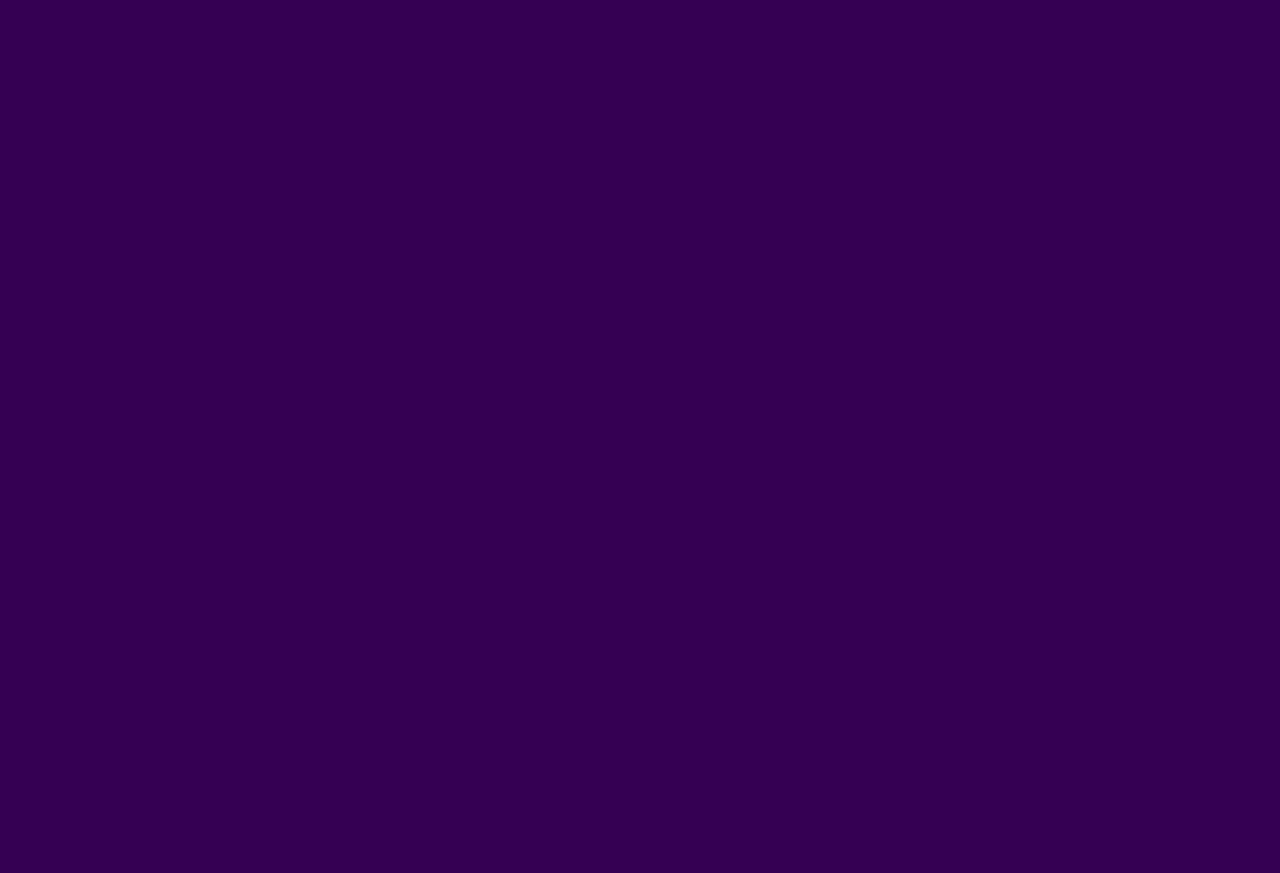
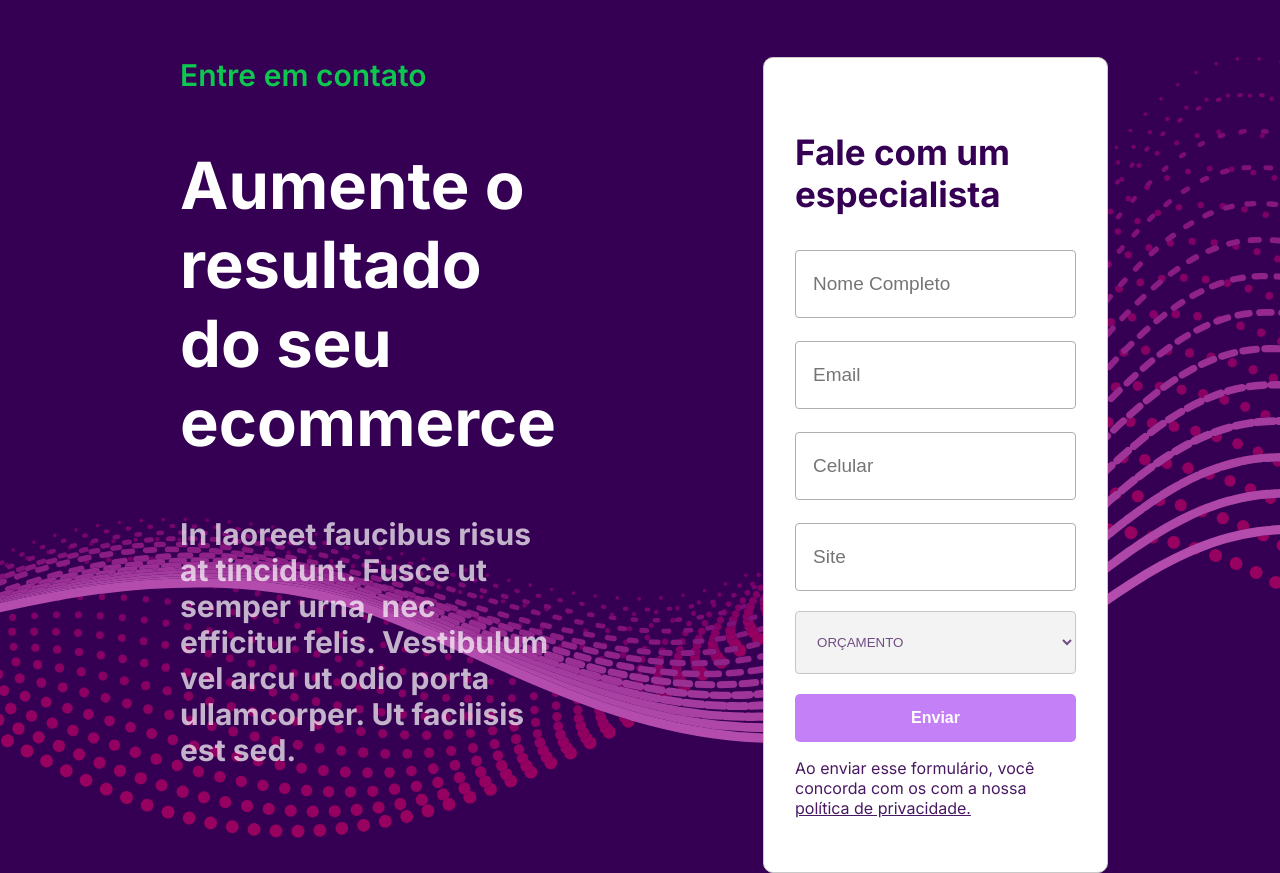
Before and after one commit to SaraMariaNascimento/LandingPageAgencia, a Next.js app: page / in a window 1280 px wide. Shown: the part 3120-3993 px from the top of the page. Before the commit the page ends 3062 px from the top, so only its background shows below. Built offline with nearby package versions, Linux system fonts and the light colour scheme.

Commit message:
feat: added files form

```diff
--- a/components/cases/cases.module.scss
+++ b/components/cases/cases.module.scss
@@ -2,6 +2,7 @@
 @import "./../../styles/mixins/padding.scss";
 .container{
     @include Padding;
+    padding-bottom: 15.9375rem;
     display: flex;
     flex-flow: column;
     align-items: center;
@@ -34,5 +35,6 @@
     p{
         font-size: 1.375rem;
         color: $gray-color;
+        text-align: start;
     }
 }
--- a/components/form/form.module.scss
+++ b/components/form/form.module.scss
@@ -1,9 +1,17 @@
 @import "./../../styles/mixins/colors.scss";
+@import "./../../styles/mixins/padding.scss";
 .container{
+    @include Padding;
+    background-image: url("../../public/images/background-item.svg");
+    background-repeat: no-repeat;
+    background-size: cover;
+    background-position: center;
     display: grid;
     grid-template-columns: repeat(2, 1fr);
     align-items: flex-start;
     justify-content: space-between;
+    gap: 12.9375rem;
+
 }
 .texts{
     span{
@@ -11,5 +19,41 @@
         font-weight: 600;
         color: $green-color;
     }
-
+    h2{
+        font-size: 4.0625rem;
+        font-weight: bold;
+    }
+    p{
+        font-size: 30px;
+        font-weight: bold;
+        opacity: 0.7;
+    }
 }
+.form{
+    width: 100%;
+    max-width: 600px;
+    padding: 2.375rem 1.9375rem;
+    background-color: white;
+    border: .0313rem solid #c9c9c9;
+    border-radius: 10px;
+    display: grid;
+    grid-template-columns: 1fr;
+    align-items: flex-start;
+    justify-content: right;
+    h3{
+        color: $purple-color;
+        font-weight: bold;
+        font-size: 2.1875rem;
+    }
+    form{
+        display: flex;
+        flex-direction: column;
+    }
+    p{
+        color: $purple-color;
+        opacity: 0.9;
+        a{
+            text-decoration: underline;
+        }
+    }
+}
--- a/components/form/index.jsx
+++ b/components/form/index.jsx
@@ -1,11 +1,35 @@
 import Styles from "./form.module.scss";
-
-const Form = () =>{
+import Button from "../button";
+import Input from "./input";
+import Select from "./select";
+import Link from "next/link";
+const Form = () => {
     return <div className={Styles.container}>
-        <span className={Styles.texts}>Entre em contato</span>
-        <h2>Aumente o resultado do seu ecommerce</h2>
-        <p>In laoreet faucibus risus at tincidunt. Fusce ut semper urna, nec efficitur felis. Vestibulum vel arcu ut odio porta ullamcorper. Ut facilisis est sed.</p>
-    <div className={Styles.form}></div>
+        <div  className={Styles.texts}>
+            <span>Entre em contato</span>
+            <h2>Aumente o resultado do seu ecommerce</h2>
+            <p>In laoreet faucibus risus at tincidunt. Fusce ut semper urna, nec efficitur felis. Vestibulum vel arcu ut odio porta ullamcorper. Ut facilisis est sed.</p>
+        </div>
+        <div className={Styles.form}>
+            <h3>Fale com um especialista</h3>
+            <form>
+                <Input type="text" placeholder="Nome Completo" required/>
+                <Input  type="email" placeholder="Email" required />
+                <Input  type="text" placeholder="Celular" required pattern="^[+]*[(]{0,1}[0-9]{1,4}[)]{0,1}[-\s\./0-9]*$" />
+                <Input  type="text" placeholder="Site"/>
+                <Select placeholder="Orçamento" options={[
+                    {label: "Landing Page", value:"LandingPage"},
+                    {label: "Ecommerce", value:"Ecommerce"},
+                    {label: "Blog", value:"Blog"}
+                ]} required/>
+                <Button title="Enviar" kind="primary"/>
+            </form>
+           <p>Ao enviar esse formulário, você concorda com os com a nossa
+                <Link href="/">
+                    <span> política de privacidade.</span>
+                </Link>
+            </p>
+        </div>
     </div>
 }
 export default Form
--- /dev/null
+++ b/components/form/input/index.jsx
@@ -0,0 +1,30 @@
+import Styles from "./input.module.scss";
+
+const Input = ({
+  type,
+  placeholder,
+  pattern,
+  required,
+  onBlur,
+  name,
+  id,
+  onChange,
+  value,
+}) => {
+  return (
+    <input
+      id={id}
+      name={name}
+      type={type}
+      placeholder={placeholder}
+      pattern={pattern}
+      required={required}
+      className={Styles.input}
+      onBlur={onBlur}
+      onChange={onChange}
+      value={value}
+    />
+  );
+};
+
+export default Input;
--- /dev/null
+++ b/components/form/input/input.module.scss
@@ -0,0 +1,13 @@
+@import "./../../../styles/mixins/colors.scss";
+.input{
+    padding: 22px 17px;
+    border: 1px solid $gray-color;
+    font-size: 19px;
+    font-weight: 300;
+    color: $purple-color;
+    outline: none;
+    border-radius: 4px;
+    &+&{
+        margin-top: 23px;
+    }
+}
--- /dev/null
+++ b/components/form/select/index.jsx
@@ -0,0 +1,31 @@
+import Styles from "./select.module.scss";
+
+const Select = ({
+  placeholder,
+  required,
+  options,
+  onChange,
+  id,
+  name,
+  value,
+}) => {
+  return (
+    <select
+      id={id}
+      name={name}
+      className={Styles.select}
+      onChange={onChange}
+      required={required}
+      value={value}
+    >
+      <option value="">{placeholder}</option>
+      {options?.map((option, index) => (
+        <option key={index} value={option.value}>
+          {option.label}
+        </option>
+      ))}
+    </select>
+  );
+};
+
+export default Select;
--- /dev/null
+++ b/components/form/select/select.module.scss
@@ -0,0 +1,13 @@
+@import "./../../../styles/mixins/colors.scss";
+.select {
+  padding: 22px 17px;
+  border: none;
+  font-weight: 300;
+  color: $purple-color;
+  opacity: 0.7;
+  border-radius: 4px;
+  outline: none;
+  border: 0.5px solid #afafaf;
+  text-transform: uppercase;
+  margin: 20px 0;
+}
```
